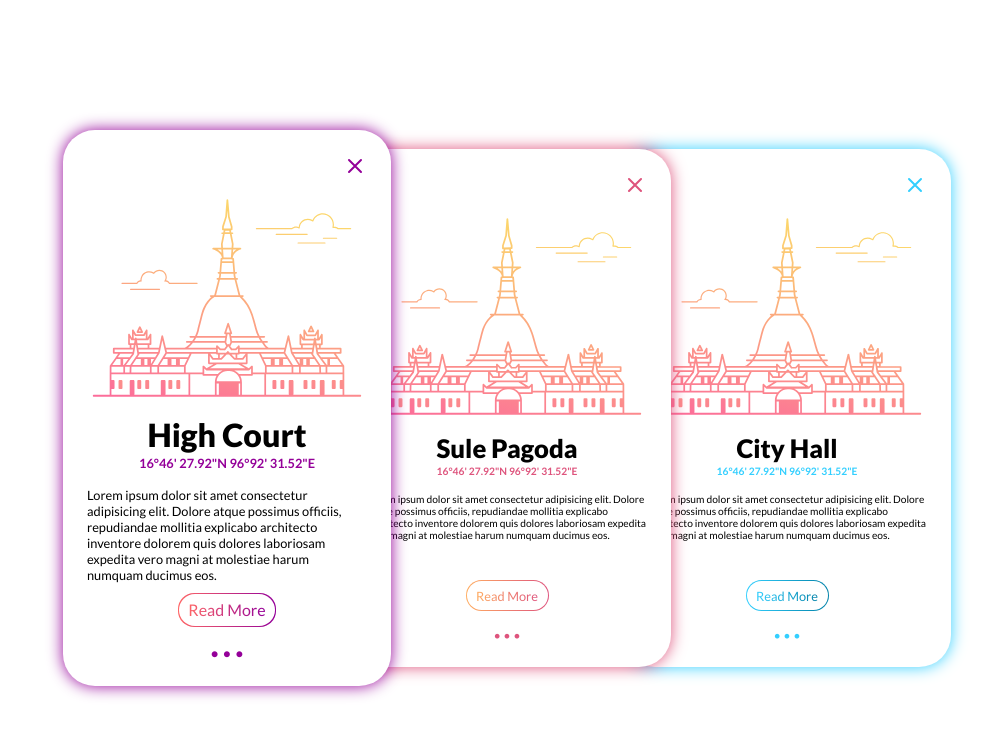
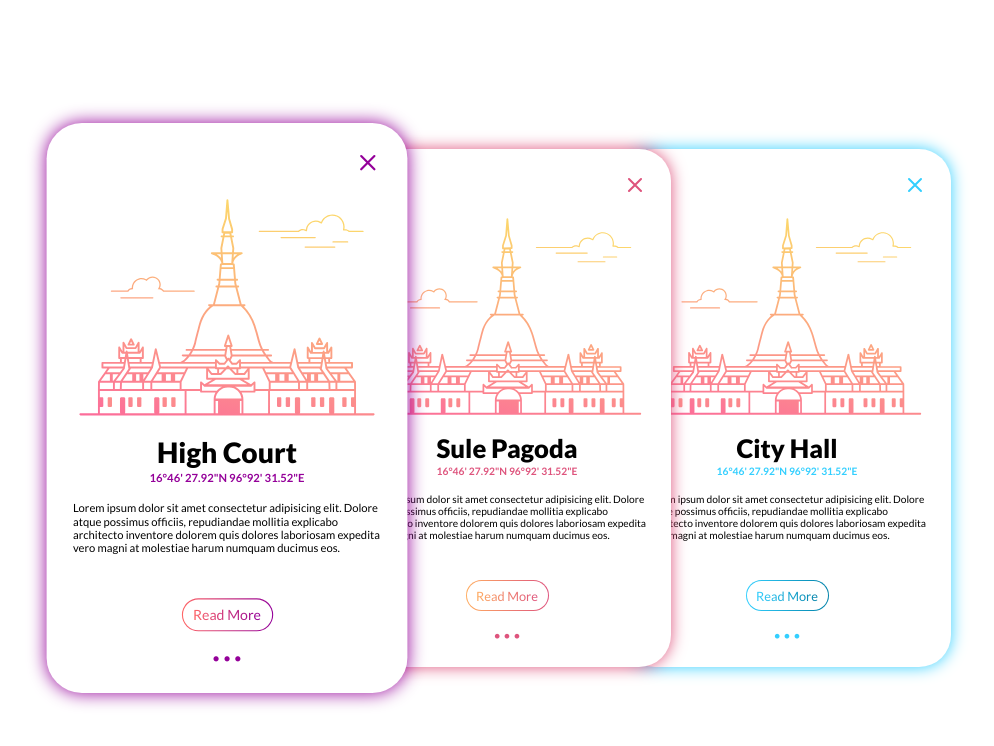
Before and after one commit to dev-myatminsoe/YouDesignICode, a plain HTML site: page yangon-heritage-buildings/index.html in a window 1280 px wide. In both pictures the pointer is over the element 360 px from the left and 408 px from the top of the page. Shown: the whole page, without its empty margins (133-1127 px from the left). Drawn offline with Linux system fonts and the light colour scheme.

Commit message:
use transform instead of font-size

```diff
--- a/yangon-heritage-buildings/style.css
+++ b/yangon-heritage-buildings/style.css
@@ -43,7 +43,7 @@ a {
 
 .card:hover {
     z-index: 2;
-    font-size: 1em;
+    transform: scale(1.1);
     transition: 0.2s;
 }
 
```
